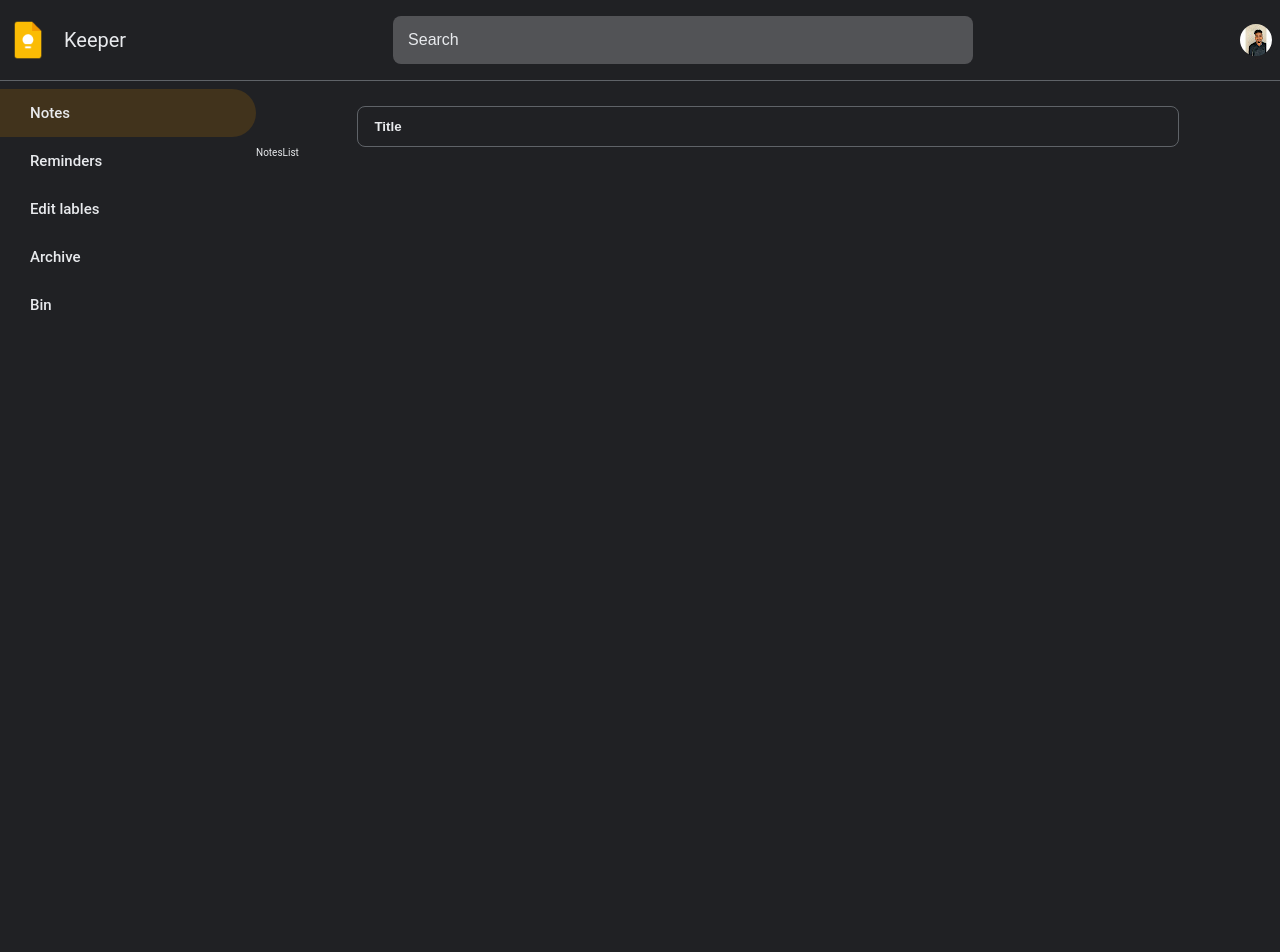
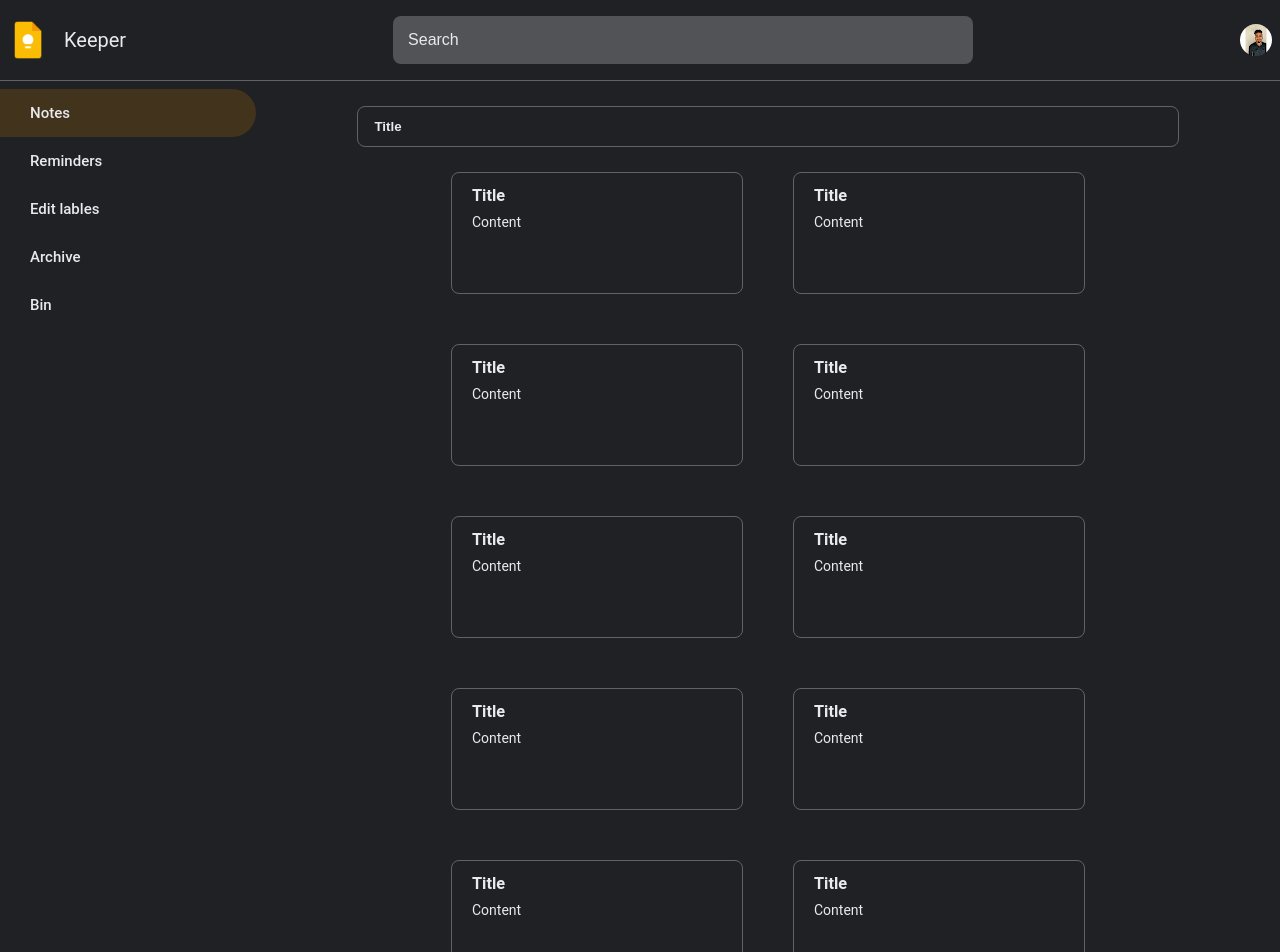
Before and after one commit to Deepak-1373/keeper-app, a React (Create React App) app: page / in a window 1280 px wide. Shown: the top 952 px of the page. Before the commit the page ends 800 px from the top, so only its background shows below. Built offline with nearby package versions, Linux system fonts and the light colour scheme.

Commit message:
styles: add css for notes list component

```diff
--- a/src/components/Navbar/Navbar.css
+++ b/src/components/Navbar/Navbar.css
@@ -4,6 +4,7 @@
   position: sticky;
   top: 0;
   left: 0;
+  z-index: 1;
 }
 
 .navbar-brand img {
--- a/src/components/Notes/NotesList.css
+++ b/src/components/Notes/NotesList.css
@@ -1,3 +1,22 @@
 .notes-container {
   grid-area: main;
 }
+
+.notes-list-container {
+  max-width: 80rem;
+  margin: auto;
+  flex-wrap: wrap;
+  align-items: flex-start;
+}
+
+.note {
+  width: 100%;
+  height: 10rem;
+  max-width: 25rem;
+  margin: 2.5rem;
+  padding: 1rem 2rem;
+  border-radius: 0.8rem;
+  line-height: 2.6rem;
+  font-size: 1.4rem;
+  border: 1px solid var(--border-color);
+}
--- a/src/components/Notes/NotesList.jsx
+++ b/src/components/Notes/NotesList.jsx
@@ -2,5 +2,56 @@ import React from "react";
 import "./NotesList.css";
 
 export const NotesList = () => {
-  return <div className="notes">NotesList</div>;
+  return (
+    <div className="notes-list-container flex-row justify-center">
+      <div className="note">
+        <h3>Title</h3>
+        <p>Content</p>
+      </div>
+      <div className="note">
+        <h3>Title</h3>
+        <p>Content</p>
+      </div>
+      <div className="note">
+        <h3>Title</h3>
+        <p>Content</p>
+      </div>
+      <div className="note">
+        <h3>Title</h3>
+        <p>Content</p>
+      </div>
+      <div className="note">
+        <h3>Title</h3>
+        <p>Content</p>
+      </div>
+      <div className="note">
+        <h3>Title</h3>
+        <p>Content</p>
+      </div>
+      <div className="note">
+        <h3>Title</h3>
+        <p>Content</p>
+      </div>
+      <div className="note">
+        <h3>Title</h3>
+        <p>Content</p>
+      </div>
+      <div className="note">
+        <h3>Title</h3>
+        <p>Content</p>
+      </div>
+      <div className="note">
+        <h3>Title</h3>
+        <p>Content</p>
+      </div>
+      <div className="note">
+        <h3>Title</h3>
+        <p>Content</p>
+      </div>
+      <div className="note">
+        <h3>Title</h3>
+        <p>Content</p>
+      </div>
+    </div>
+  );
 };
```
